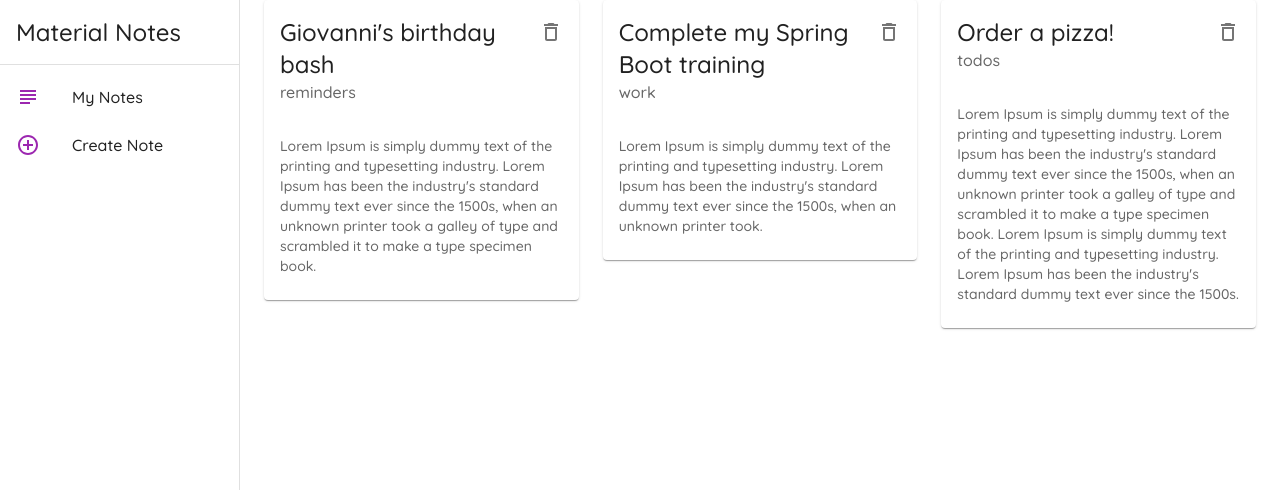
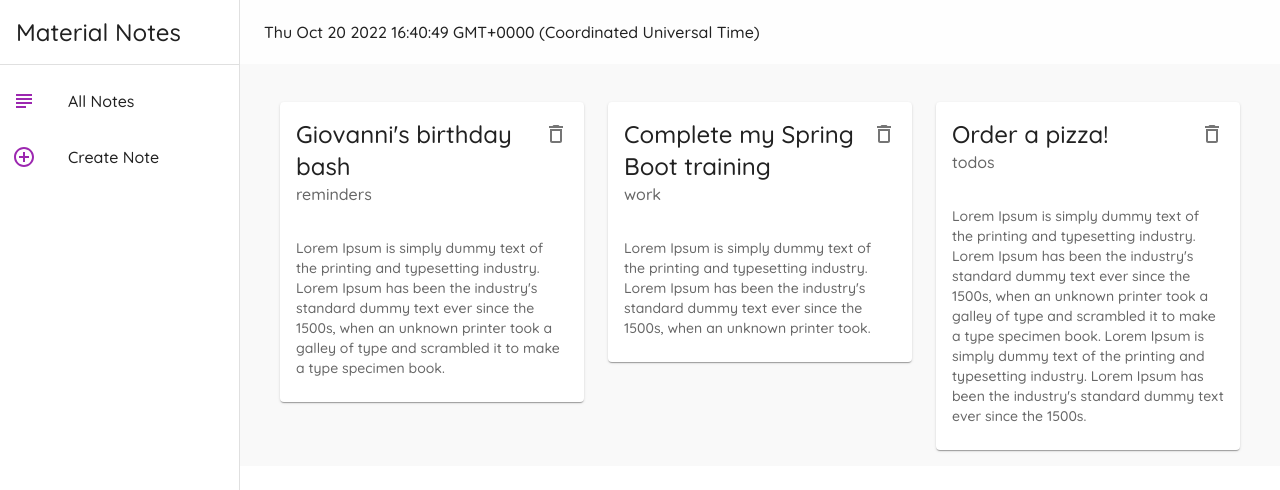
Before and after one commit to StefanoConsonni/notes-app-material-ui, a React (Create React App) app: page / in a window 1280 px wide. Shown: the top 490 px of the page. Built offline with nearby package versions, Linux system fonts and the light colour scheme; data requests are answered from the project's data file.

Commit message:
add Appbar

```diff
--- a/src/components/Layout.js
+++ b/src/components/Layout.js
@@ -1,23 +1,22 @@
-import { AppBar, Box, CssBaseline, Divider, Drawer, List, ListItem, ListItemButton, ListItemIcon, ListItemText, Toolbar, Typography } from "@mui/material";
-import InboxIcon from "@mui/icons-material/Inbox";
-import MailIcon from "@mui/icons-material/Mail";
-import { makeStyles } from "tss-react/mui";
+import { AppBar, Box, Divider, Drawer, List, ListItem, ListItemIcon, ListItemText, Toolbar, Typography } from "@mui/material";
 import { AddCircleOutlineOutlined, SubjectOutlined } from "@mui/icons-material";
+// import { makeStyles } from "tss-react/mui";
+import { useHistory } from "react-router-dom";
 
 const drawerWidth = 240;
 
-const useStyles = makeStyles()(() => {
-	return {
-		page: {
-			background: "#f9f9f9",
-			width: "100%",
-		},
-	};
-});
+// const useStyles = makeStyles()((theme) => {
+// 	return {
+// 		page: {
+// 			background: "#f9f9f9",
+// 			width: "100%",
+// 		},
+// 	};
+// });
 
 const menuItems = [
 	{
-		text: "My Notes",
+		text: "All Notes",
 		icon: <SubjectOutlined color="secondary" />,
 		path: "/",
 	},
@@ -29,24 +28,18 @@ const menuItems = [
 ];
 
 export default function Layout({ children }) {
-	const classes = useStyles();
+	// const classes = useStyles();
+	const history = useHistory();
 
 	return (
-		// <div className={classes.root}>
-		// 	{/* app bar */}
-		// 	<div>app bar</div>
-
-		// 	{/* side drawer */}
-		// 	<Drawer className={classes.drawer} variant="permanent" anchor="left" classes={{ paper: classes.drawerPaper }}>
-		// 		<div>
-		// 			<Typography variant="h5">Material Notes</Typography>
-		// 		</div>
-		// 	</Drawer>
-
-		// 	{/* main content */}
-		// 	<div className={classes.page}>{children}</div>
-		// </div>
-
+		<>
+			{/* app bar */}
+			<AppBar elevation={0} sx={{ width: `calc(100% - ${drawerWidth}px)` }}>
+				<Toolbar>
+					<Typography>{Date().toString()}</Typography>
+				</Toolbar>
+			</AppBar>
+			{/* side drawer */}
 			<Box sx={{ display: "flex" }}>
 				<Drawer
 					sx={{
@@ -65,18 +58,20 @@ export default function Layout({ children }) {
 					<Divider />
 					<List>
 						{menuItems.map((item) => (
-						<ListItem key={item.text} disablePadding>
-							<ListItemButton>
+							<ListItem button key={item.text} onClick={() => history.push(item.path)} sx={{ padding: 1.5 }} disablePadding>
 								<ListItemIcon>{item.icon}</ListItemIcon>
 								<ListItemText primary={item.text} />
-							</ListItemButton>
 							</ListItem>
 						))}
 					</List>
 				</Drawer>
 
 				{/* main content */}
-			<div className={classes.page}>{children}</div>
+				<div style={{ width: "100%", background: "#f9f9f9", padding: "16px" }}>
+					<div style={{ height: "86px" }}></div>
+					{children}
+				</div>
 			</Box>
+		</>
 	);
 }
```
Lines whose indentation alone changed are shown as unchanged.
